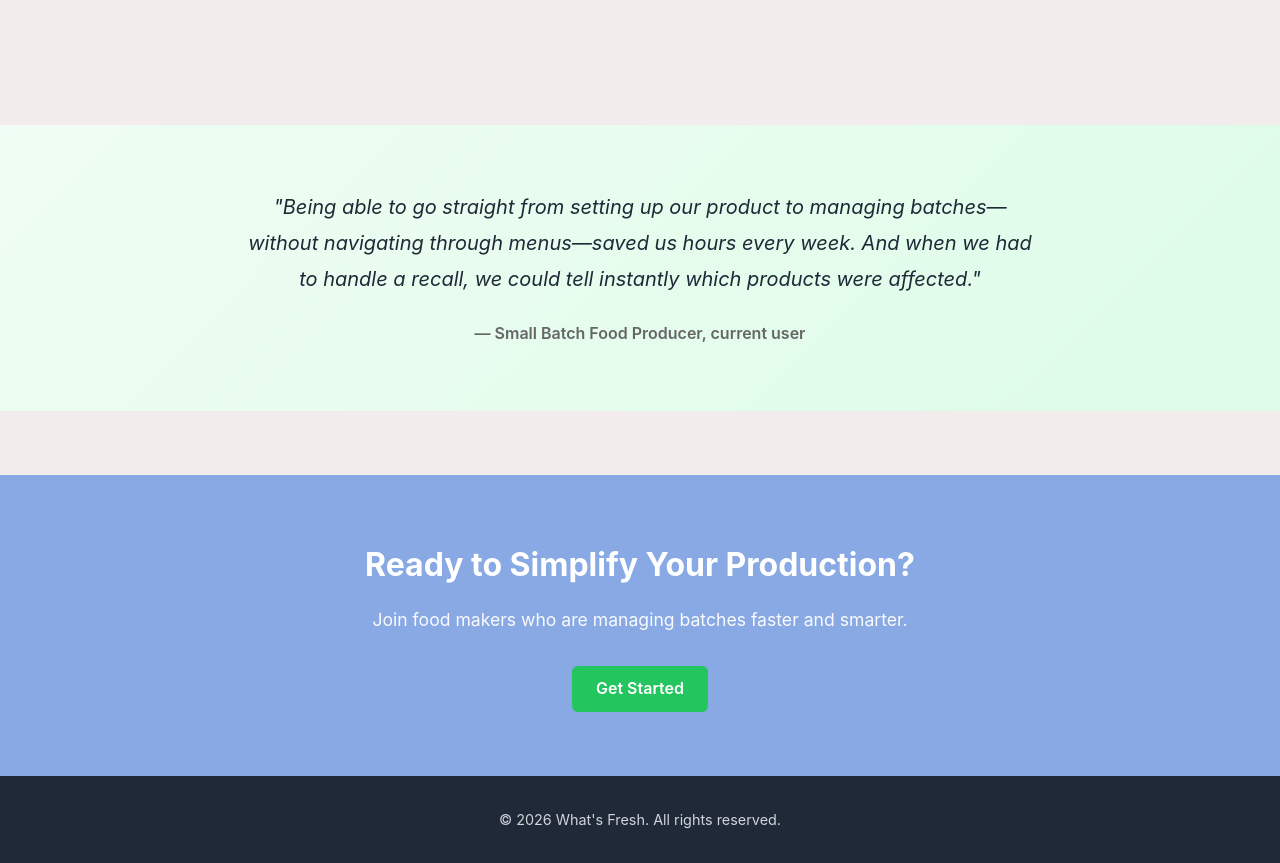
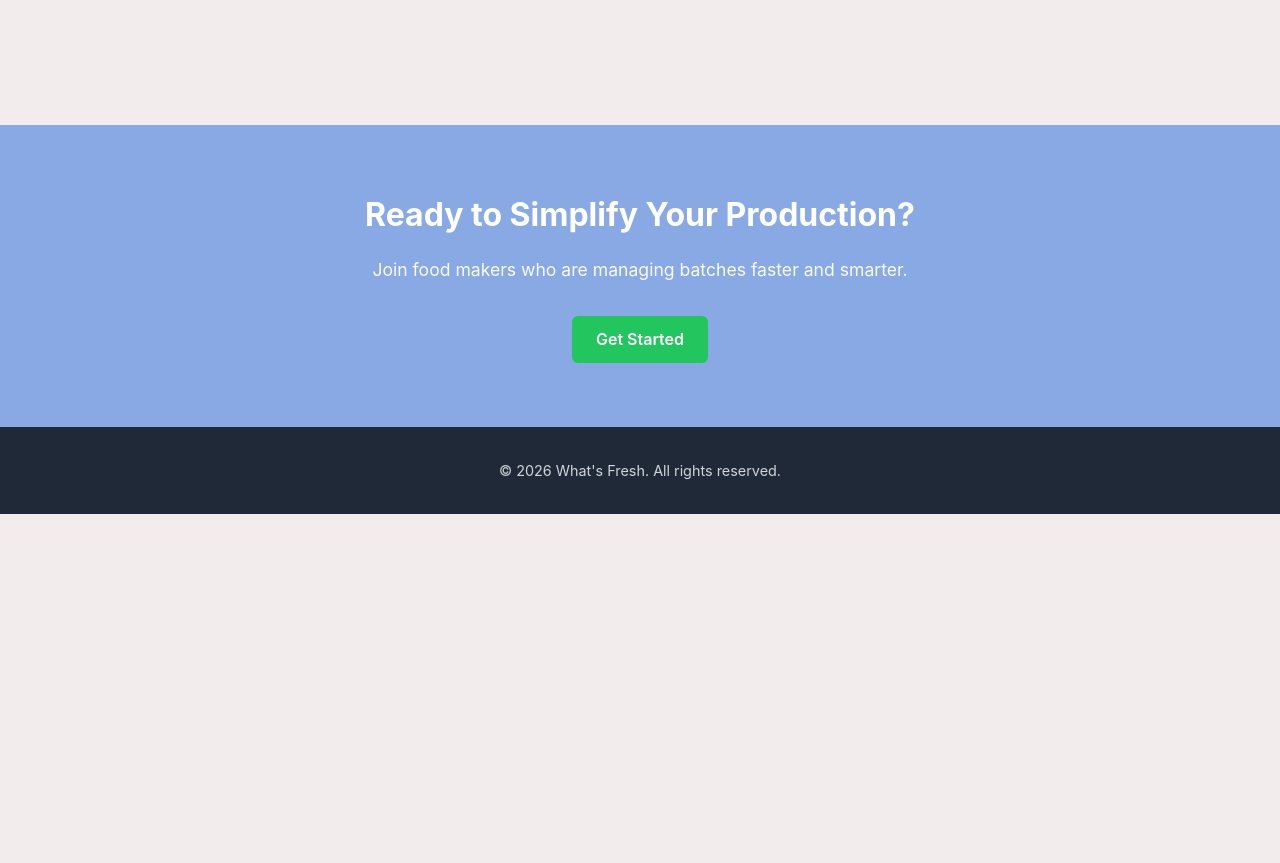
Before and after one commit to pchambless/wf-marketing, a plain HTML site: page site/index.html in a window 1280 px wide. Shown: the part 2308-3171 px from the top of the page. After the commit the page ends 2822 px from the top, so only its background shows below. Drawn offline with Linux system fonts and the light colour scheme.

Commit message:
marketing: remove placeholder testimonial (no real customer quotes yet)
The quote was not from a real customer, and it claimed instant recalls. Its CSS
stays so a real testimonial can return without restyling.

Co-Authored-By: Claude Opus 5.5 <noreply@anthropic.com>

```diff
--- a/site/index.html
+++ b/site/index.html
@@ -114,16 +114,6 @@
         </div>
     </section>
 
-    <!-- Testimonial -->
-    <section class="testimonial-section">
-        <div class="testimonial">
-            <p class="testimonial-quote">
-                "Being able to go straight from setting up our product to managing batches—without navigating through menus—saved us hours every week. And when we had to handle a recall, we could tell instantly which products were affected."
-            </p>
-            <p class="testimonial-author">— Small Batch Food Producer, current user</p>
-        </div>
-    </section>
-
     <!-- CTA Section -->
     <section class="cta-section">
         <h2>Ready to Simplify Your Production?</h2>
```
